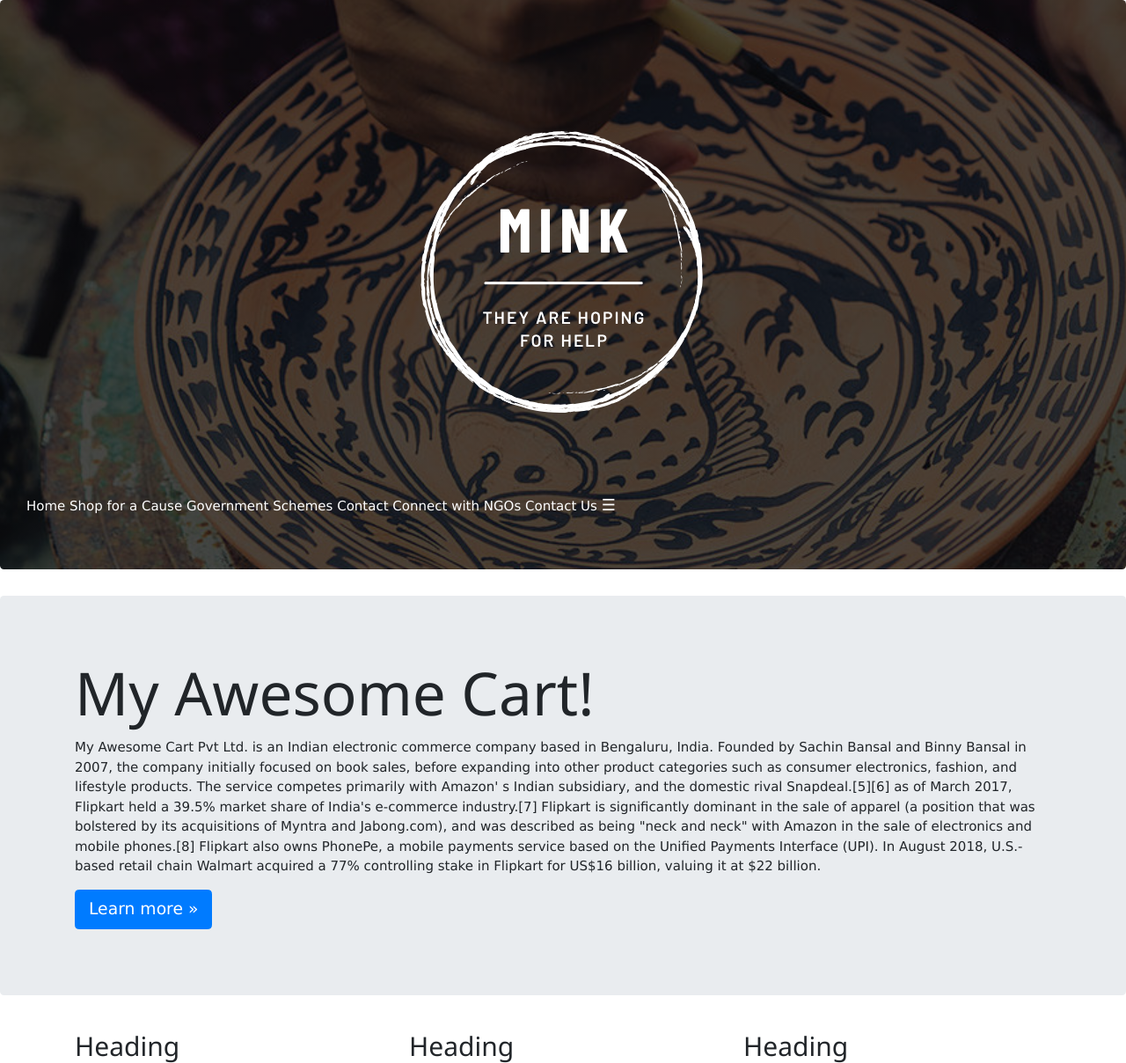
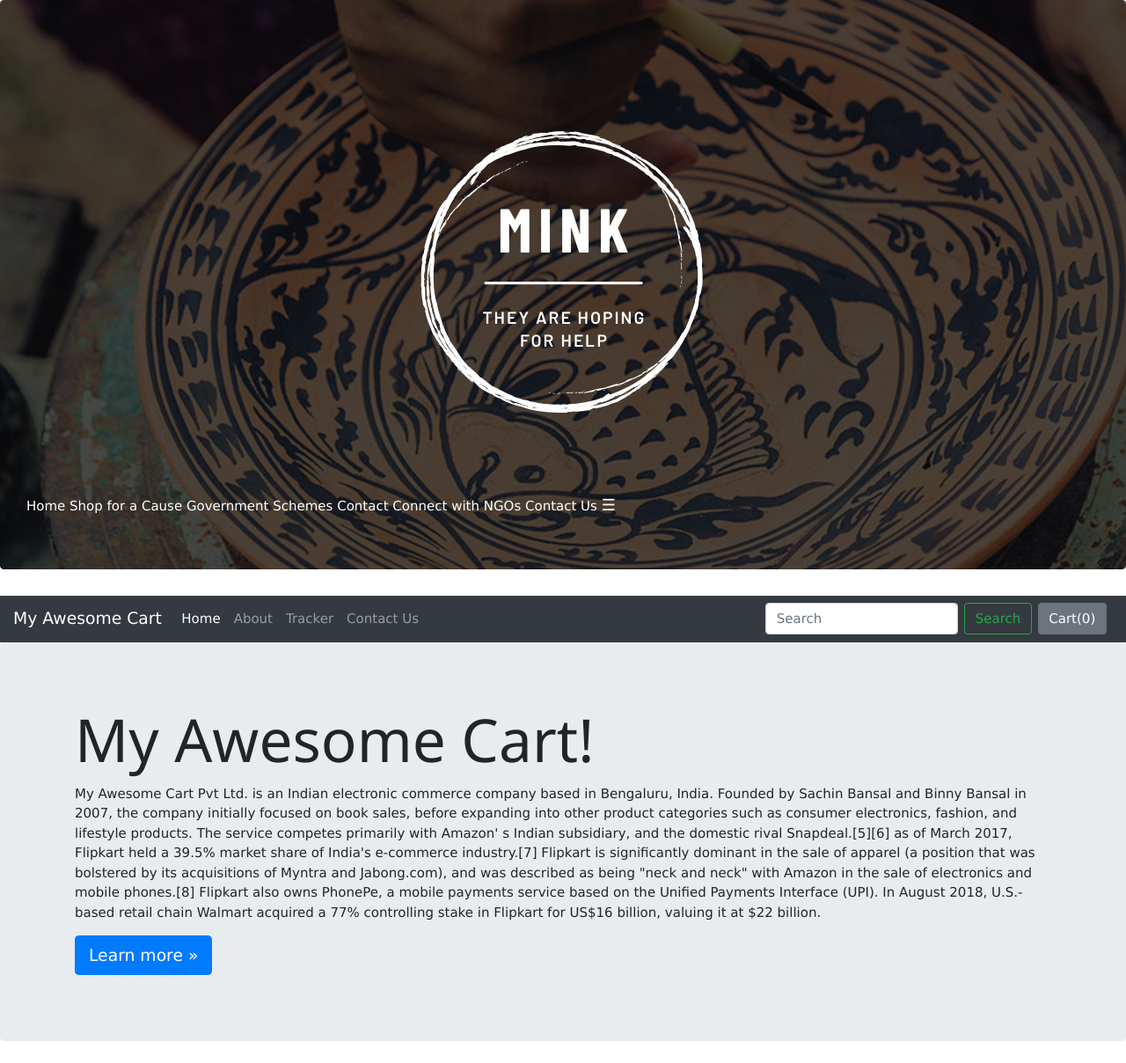
Before and after one commit to ishadhabalia/Webtastics, a Django app: page /about/ in a window 1280 px wide. Shown: the top 1208 px of the page at 88% size. Run offline with Django 3.2, Linux system fonts and the light colour scheme; some libraries are stand-ins or nearby versions.

Commit message:
Add files via upload

```diff
--- a/MINK/Shop/templates/Shop/base.html
+++ b/MINK/Shop/templates/Shop/base.html
@@ -49,7 +49,7 @@
 
 
 </div>
-  <!-- <nav class="navbar navbar-expand-lg navbar-dark bg-dark">
+  <nav class="navbar navbar-expand-lg navbar-dark bg-dark">
     <a class="navbar-brand" href="/shop">My Awesome Cart</a>
     <button class="navbar-toggler" type="button" data-toggle="collapse" data-target="#navbarSupportedContent" aria-controls="navbarSupportedContent" aria-expanded="false" aria-label="Toggle navigation">
         <span class="navbar-toggler-icon"></span>
@@ -86,7 +86,7 @@
         </button>
 
     </div>
-  </nav> -->
+  </nav>
 
   {% block body %} {% endblock %}
 
```
